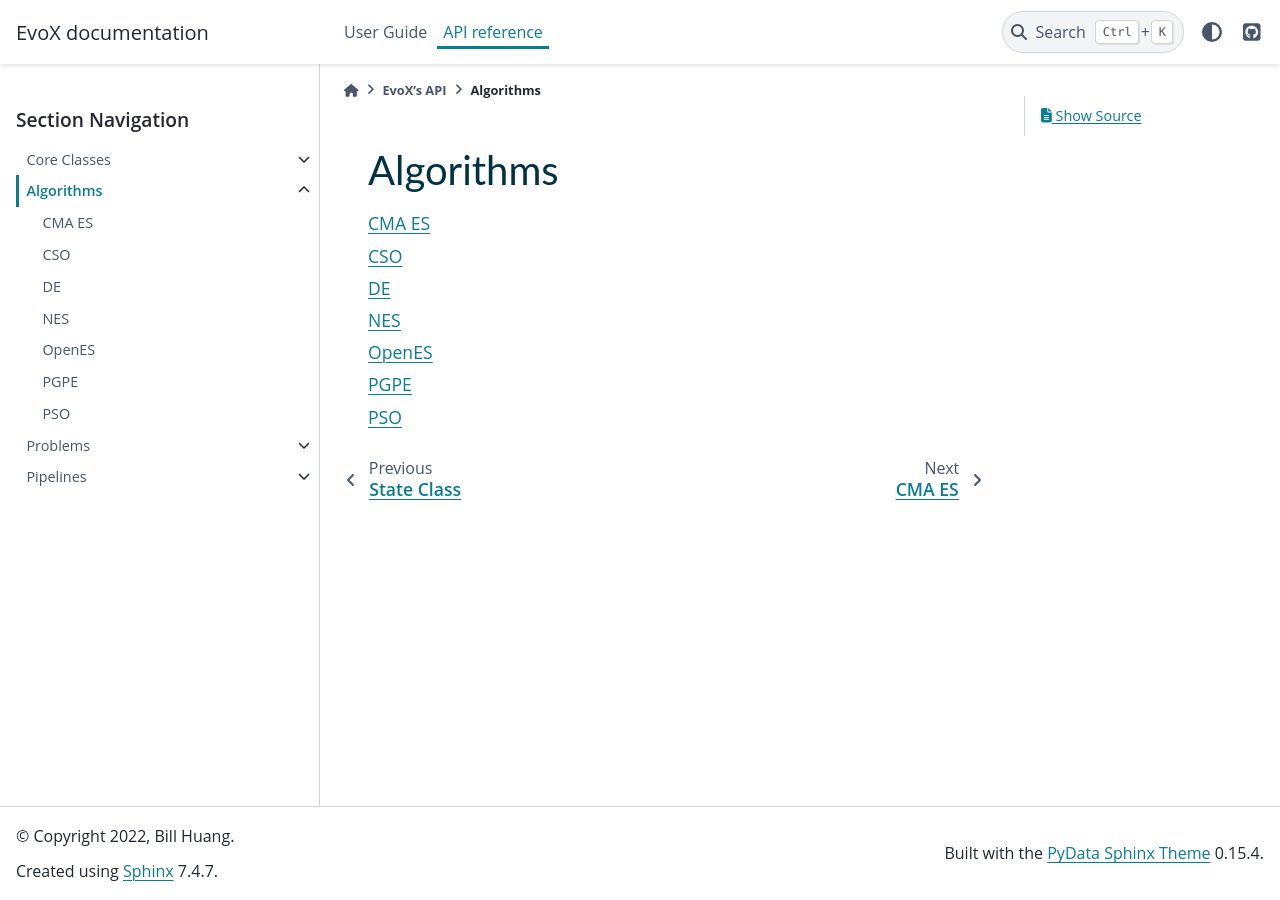
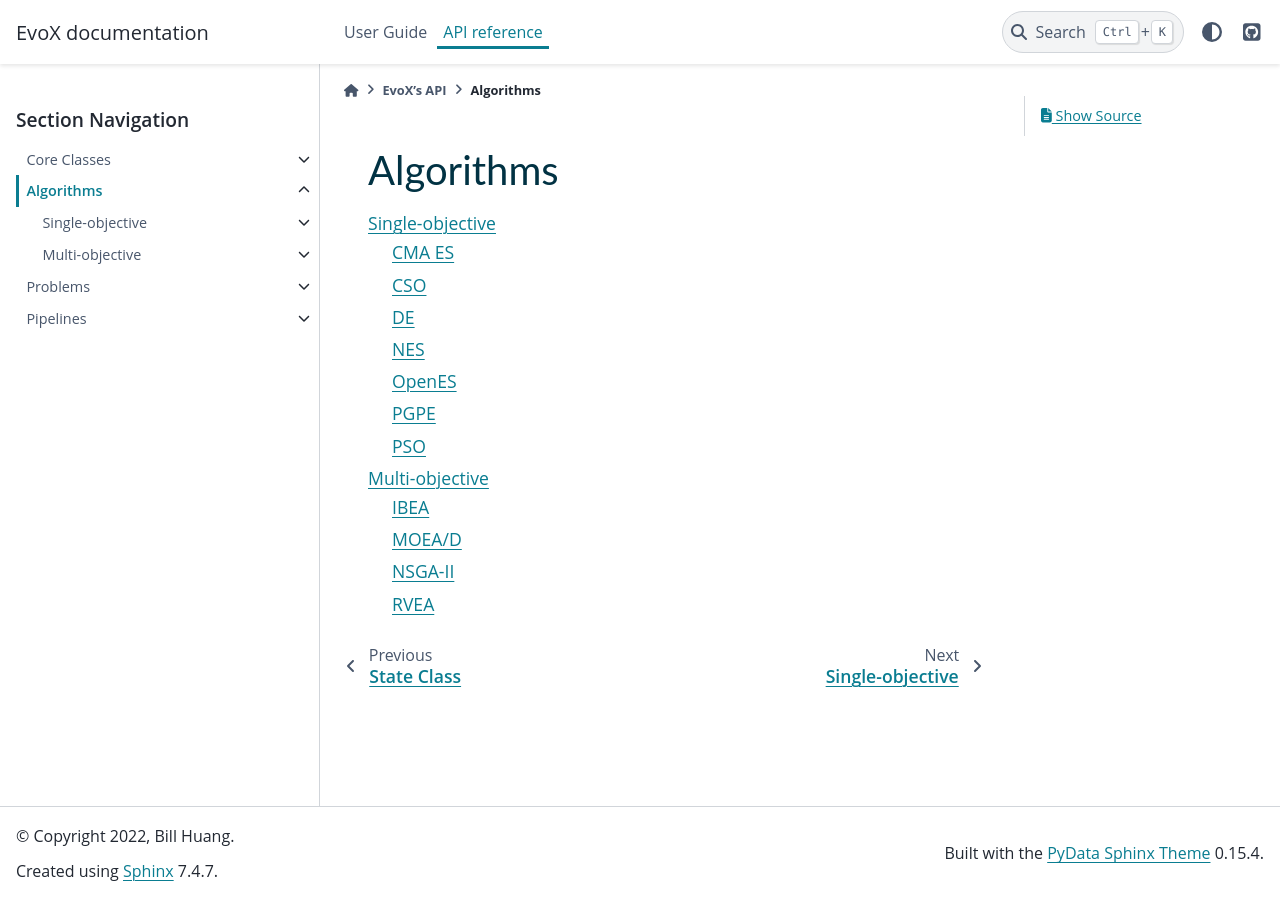
Before and after one commit to EMI-Group/evox, a Sphinx documentation site: the page built from docs/source/api/algorithms/index.rst, in a window 1280 px wide. Built offline with Sphinx 7.4.7 and the PyData theme 0.15.4, drawn with Linux system fonts in a browser that asks for light colours.

Commit message:
add docs for multi-objective algorithms

```diff
--- a/docs/source/api/algorithms/index.rst
+++ b/docs/source/api/algorithms/index.rst
@@ -3,12 +3,7 @@ Algorithms
 ==========
 
 .. toctree::
-    :maxdepth: 1
+    :maxdepth: 2
 
-    so.cma_es
-    so.cso
-    so.de
-    so.nes
-    so.open_es
-    so.pgpe
-    so.pso
+    so/index
+    mo/index
--- /dev/null
+++ b/docs/source/api/algorithms/mo/index.rst
@@ -0,0 +1,11 @@
+===============
+Multi-objective
+===============
+
+.. toctree::
+    :maxdepth: 1
+
+    ibea
+    moead
+    nsga2
+    rvea
```
Also changed, not shown: docs/source/api/algorithms/mo/ibea.rst (added, +7 -0 lines), docs/source/api/algorithms/mo/moead.rst (added, +7 -0 lines), docs/source/api/algorithms/mo/nsga2.rst (added, +7 -0 lines), docs/source/api/algorithms/mo/rvea.rst (added, +7 -0 lines), docs/source/api/algorithms/so/index.rst (added, +14 -0 lines), docs/source/api/algorithms/so/cma_es.rst (renamed from docs/source/api/algorithms/so.cma_es.rst), docs/source/api/algorithms/so/cso.rst (renamed from docs/source/api/algorithms/so.cso.rst), docs/source/api/algorithms/so/de.rst (renamed from docs/source/api/algorithms/so.de.rst), docs/source/api/algorithms/so/nes.rst (renamed from docs/source/api/algorithms/so.nes.rst), docs/source/api/algorithms/so/open_es.rst (renamed from docs/source/api/algorithms/so.open_es.rst), docs/source/api/algorithms/so/pgpe.rst (renamed from docs/source/api/algorithms/so.pgpe.rst), docs/source/api/algorithms/so/pso.rst (renamed from docs/source/api/algorithms/so.pso.rst).
